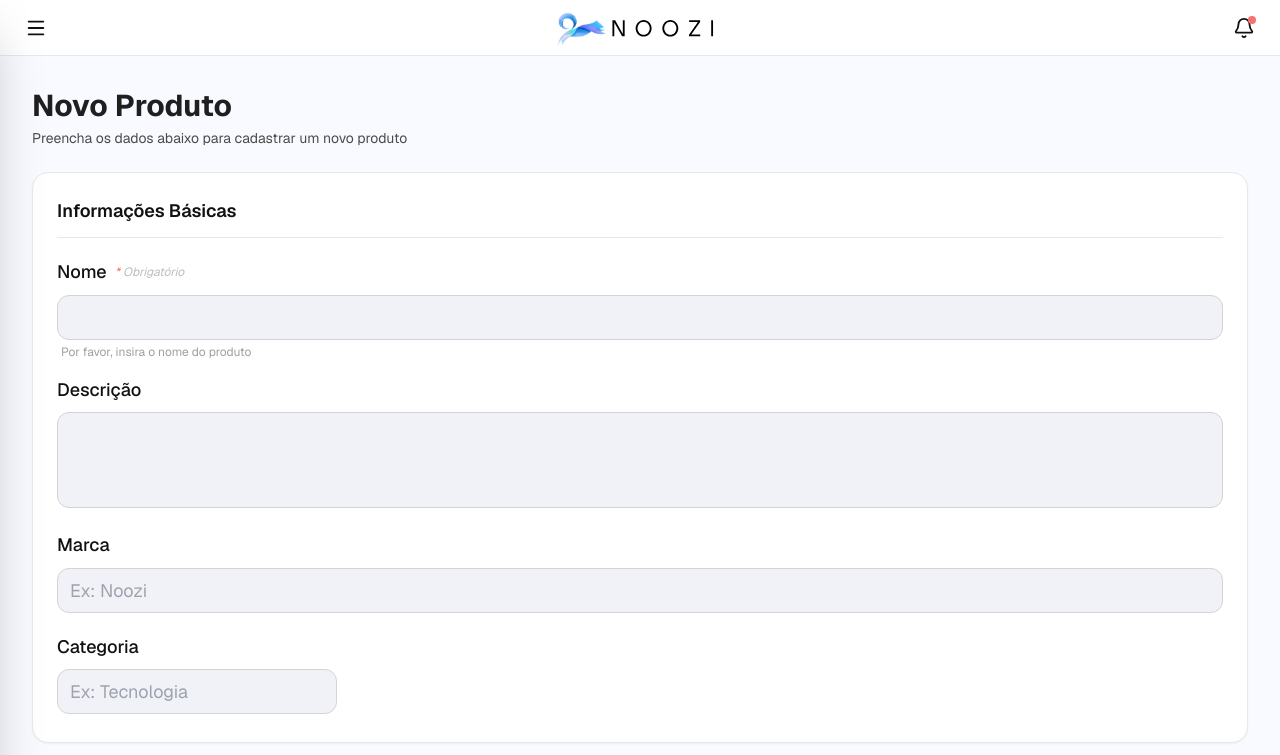
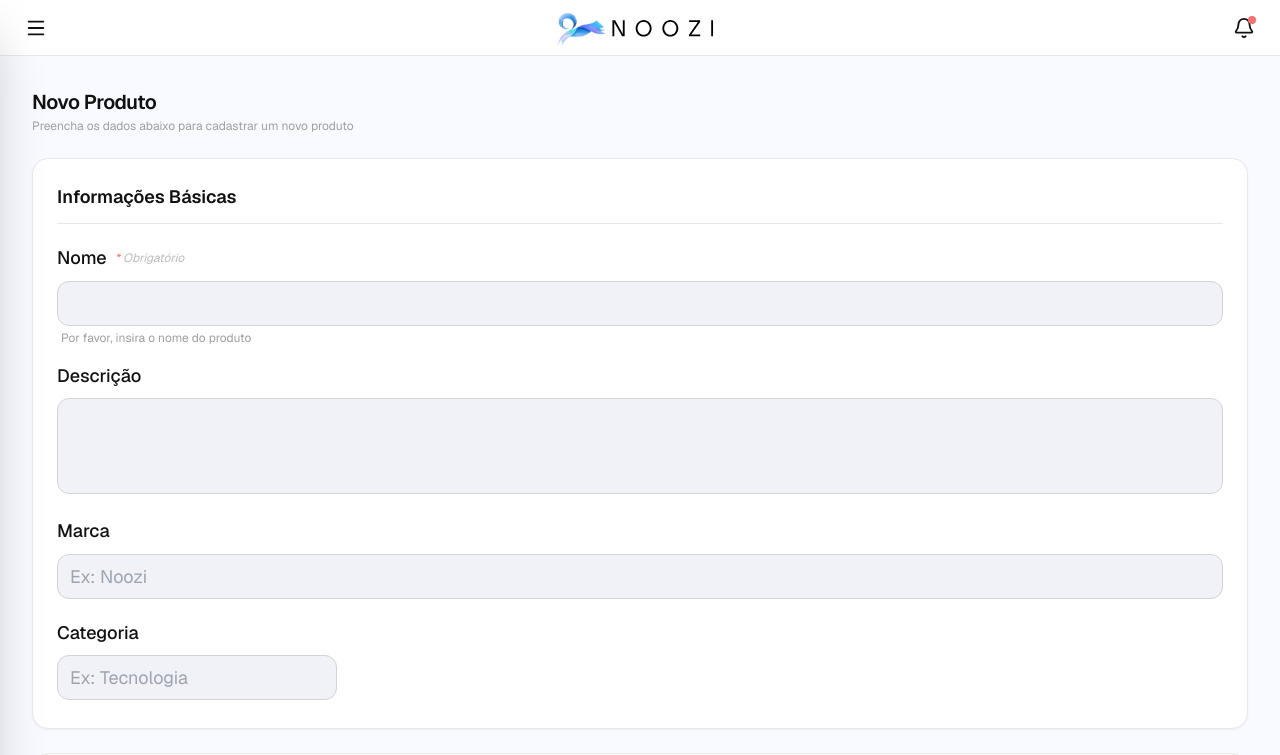
Before and after one commit to LeonardoRDA1604/Noozi-Frontend, a React (Vite) app: page /products/new in a window 1280 px wide. Shown: the top 755 px of the page. Built offline with nearby package versions, Linux system fonts and the light colour scheme; no server answers.

Commit message:
refactor(pages): replace inline h1 headers with SectionTitle component
- Products.tsx: replace header block with SectionTitle
- NewProduct.tsx: replace h1 div block with SectionTitle

```diff
--- a/src/pages/NewProduct/NewProduct.tsx
+++ b/src/pages/NewProduct/NewProduct.tsx
@@ -12,6 +12,7 @@ import type { CreateProductDTO } from "@/types/Product.types";
 import { formatDateISO } from "@/utils/date/formatDateISO";
 import { useFormValidation } from "@/hooks/useFormValidation";
 import type { NewProductForm } from "@/types/NewProductForm.types";
+import { SectionTitle } from "@/components/SectionTitle/SectionTitle";
 
 const CHAR_LIMITS = {
   NAME: 120,
@@ -153,10 +154,13 @@ export default function NewProductForm() {
   return (
     <div className="w-full min-h-dvh p-4 md:p-6 lg:p-8 overflow-y-auto overflow-x-hidden">
       <div className="max-w-7xl mx-auto">
-        <div className="mb-6">
-          <h1 className="text-2xl md:text-3xl font-bold text-noozi-gray-800">Novo Produto</h1>
-          <p className="text-sm text-noozi-gray-600 mt-1">Preencha os dados abaixo para cadastrar um novo produto</p>
-        </div>
+
+        {/* Cabeçalho da página */}
+        <SectionTitle
+          title="Novo Produto"
+          subtitle="Preencha os dados abaixo para cadastrar um novo produto"
+          className="mb-6"
+        />
 
         {submitError && (
           <div className="mb-6 p-4 bg-red-50 border border-red-200 rounded-lg">
--- a/src/pages/Products/Products.tsx
+++ b/src/pages/Products/Products.tsx
@@ -4,6 +4,7 @@ import { useProducts } from "@/hooks/useProducts";
 import { useProductFilters } from "@/hooks/useProductFilters";
 import ProductTable from "@/components/Table/ProductTable/ProductTable";
 import FilterProductButton from "@/components/Buttons/FilterProductButton/FilterProductButton";
+import { SectionTitle } from "@/components/SectionTitle/SectionTitle";
 
 export default function Products() {
   const { products, isLoading, error, refetch } = useProducts();
@@ -14,12 +15,10 @@ export default function Products() {
     <div className="flex flex-col gap-4 p-4 md:p-6 max-w-screen-2xl mx-auto">
 
       {/* Cabeçalho da página */}
-      <header>
-        <h1 className="text-2xl font-bold text-noozi-text">Produtos</h1>
-        <p className="text-sm text-noozi-muted mt-0.5">
-          Gerencie seu estoque, edite ou remova produtos cadastrados
-        </p>
-      </header>
+      <SectionTitle
+        title="Produtos"
+        subtitle="Gerencie seu estoque, edite ou remova produtos cadastrados"
+      />
 
       {/* Estado de loading */}
       {isLoading && (
@@ -32,10 +31,7 @@ export default function Products() {
       {error && !isLoading && (
         <div role="alert" className="px-4 py-3 rounded-xl border border-status-danger/20 bg-status-danger/5">
           <p className="text-sm text-status-danger">{error}</p>
-          <button
-            onClick={refetch}
-            className="mt-2 text-sm font-medium text-noozi-bright_blue underline hover:opacity-80 transition-opacity"
-          >
+          <button onClick={refetch} className="mt-2 text-sm font-medium text-noozi-bright_blue underline hover:opacity-80 transition-opacity">
             Tentar novamente
           </button>
         </div>
@@ -45,28 +41,22 @@ export default function Products() {
       {!isLoading && !error && (
         <>
           {/* Barra de busca e filtro */}
-          <div
-            className="flex items-center gap-2"
-            role="search"
-            aria-label="Buscar e filtrar produtos"
-          >
-            <Searchbar           currentText={currentText}        setCurrentText={setCurrentText} />
-            <FilterProductButton filters={filters}                setFilters={setFilters}             hasActiveFilters={hasActiveFilters} />
+          <div className="flex items-center gap-2" role="search" aria-label="Buscar e filtrar produtos">
+            <Searchbar currentText={currentText} setCurrentText={setCurrentText} />
+            <FilterProductButton filters={filters} setFilters={setFilters} hasActiveFilters={hasActiveFilters} />
           </div>
 
           {/* Contador de resultados */}
           <p className="text-xs text-noozi-muted px-1" aria-live="polite">
             {filteredProducts.length === products.length
               ? `${products.length} produtos cadastrados`
-              : `${filteredProducts.length} de ${products.length} produtos`
-            }
+              : `${filteredProducts.length} de ${products.length} produtos`}
           </p>
 
           {/* Tabela */}
-          <ProductTable          products={filteredProducts}      filter={currentText}                onProductChange={refetch} />
+          <ProductTable products={filteredProducts} filter={currentText} onProductChange={refetch} />
         </>
       )}
-
     </div>
   );
 }
```
